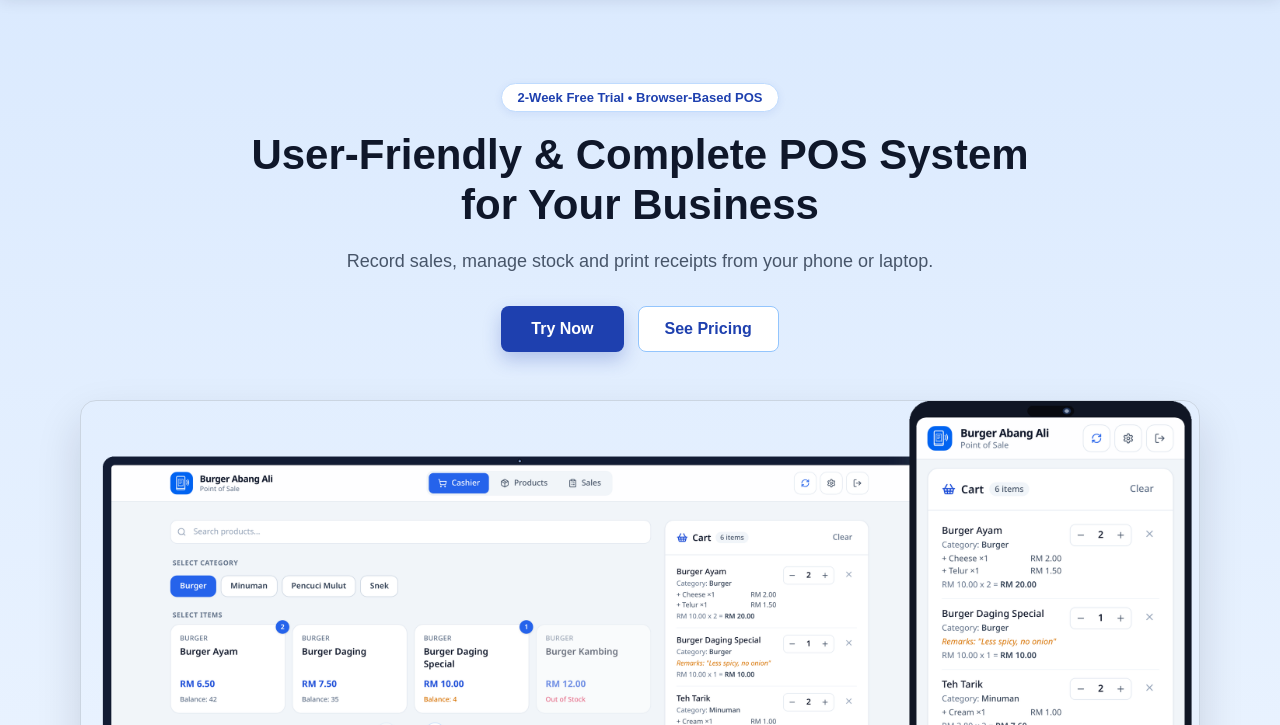
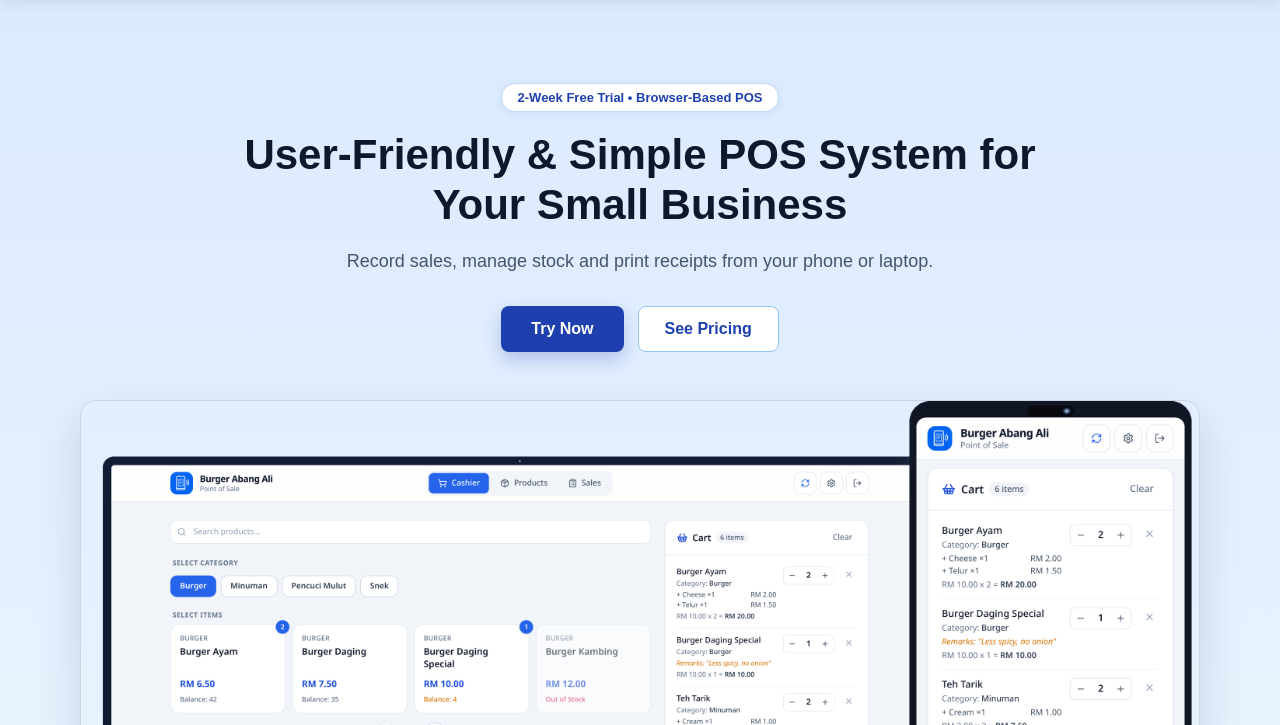
Before and after one commit to aariff545/bluepos-website, a plain HTML site: page index.html in a window 1280 px wide. Shown: the part 75-800 px from the top of the page. Drawn offline with Linux system fonts and the light colour scheme.

Commit message:
Update hero headline
Co-authored-by: aariff545 <aariff545@users.noreply.github.com>

```diff
--- a/index.html
+++ b/index.html
@@ -8,7 +8,7 @@
   <link rel="icon" type="image/png" sizes="32x32" href="images/favicon-32.png">
   <link rel="icon" type="image/svg+xml" href="images/rekodpos-icon.svg">
   <link rel="apple-touch-icon" href="images/apple-touch-icon.png">
-  <meta name="description" content="User-Friendly & Complete POS System for Your Business">
+  <meta name="description" content="User-Friendly & Simple POS System for Your Small Business">
   <meta property="og:title" content="RekodPOS - User-Friendly & Complete POS System">
   <meta property="og:description" content="Record sales, manage stock and print receipts. Free 2-week trial.">
   <meta property="og:image" content="https://rekodposweb.pages.dev/images/logo-512.png">
@@ -36,7 +36,7 @@
 
   <section class="hero">
     <span class="hero-badge" data-ms="Percubaan Percuma 2 Minggu • Sistem POS Berasaskan Web" data-en="2-Week Free Trial • Browser-Based POS">Percubaan Percuma 2 Minggu • Sistem POS Berasaskan Web</span>
-    <h1 data-ms="Sistem POS Mesra Pengguna & Lengkap untuk Bisnes Anda" data-en="User-Friendly & Complete POS System for Your Business">Sistem POS Mesra Pengguna &amp; Lengkap untuk Bisnes Anda</h1>
+    <h1 data-ms="Sistem POS Mesra Pengguna & Ringkas untuk Bisnes Kecil Anda" data-en="User-Friendly & Simple POS System for Your Small Business">Sistem POS Mesra Pengguna &amp; Ringkas untuk Bisnes Kecil Anda</h1>
     <p data-ms="Rekod jualan, urus stok dan cetak resit terus dari telefon atau laptop." data-en="Record sales, manage stock and print receipts from your phone or laptop.">Rekod jualan, urus stok dan cetak resit terus dari telefon atau laptop.</p>
     <div class="hero-cta">
       <a href="https://rekodpos.pages.dev" class="butang" target="_blank" rel="noopener noreferrer" data-ms="Cuba Sekarang" data-en="Try Now">Cuba Sekarang</a>
@@ -259,7 +259,7 @@
 
   <footer>
     <img src="images/rekodpos-wordmark-light.svg" alt="RekodPOS" class="logo">
-    <p data-ms="Sistem POS Mesra Pengguna & Lengkap untuk Bisnes Anda" data-en="User-Friendly & Complete POS System for Your Business">Sistem POS Mesra Pengguna &amp; Lengkap untuk Bisnes Anda</p>
+    <p data-ms="Sistem POS Mesra Pengguna & Ringkas untuk Bisnes Kecil Anda" data-en="User-Friendly & Simple POS System for Your Small Business">Sistem POS Mesra Pengguna &amp; Ringkas untuk Bisnes Kecil Anda</p>
     <p>WhatsApp: <a href="https://wa.me/60175746477" target="_blank" rel="noopener noreferrer">017-574 6477</a></p>
     <p class="hakcipta">© 2026 RekodPOS</p>
   </footer>
```
